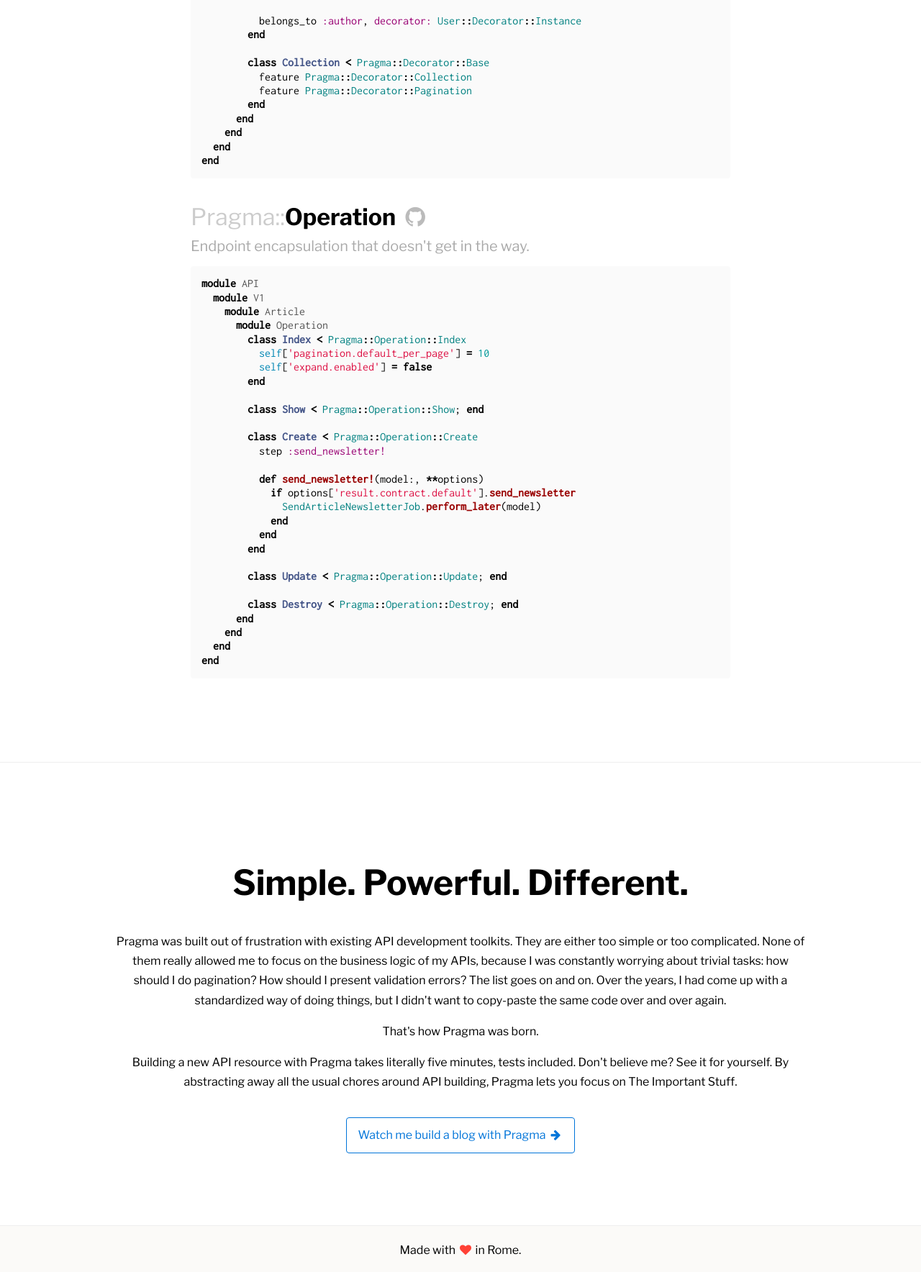
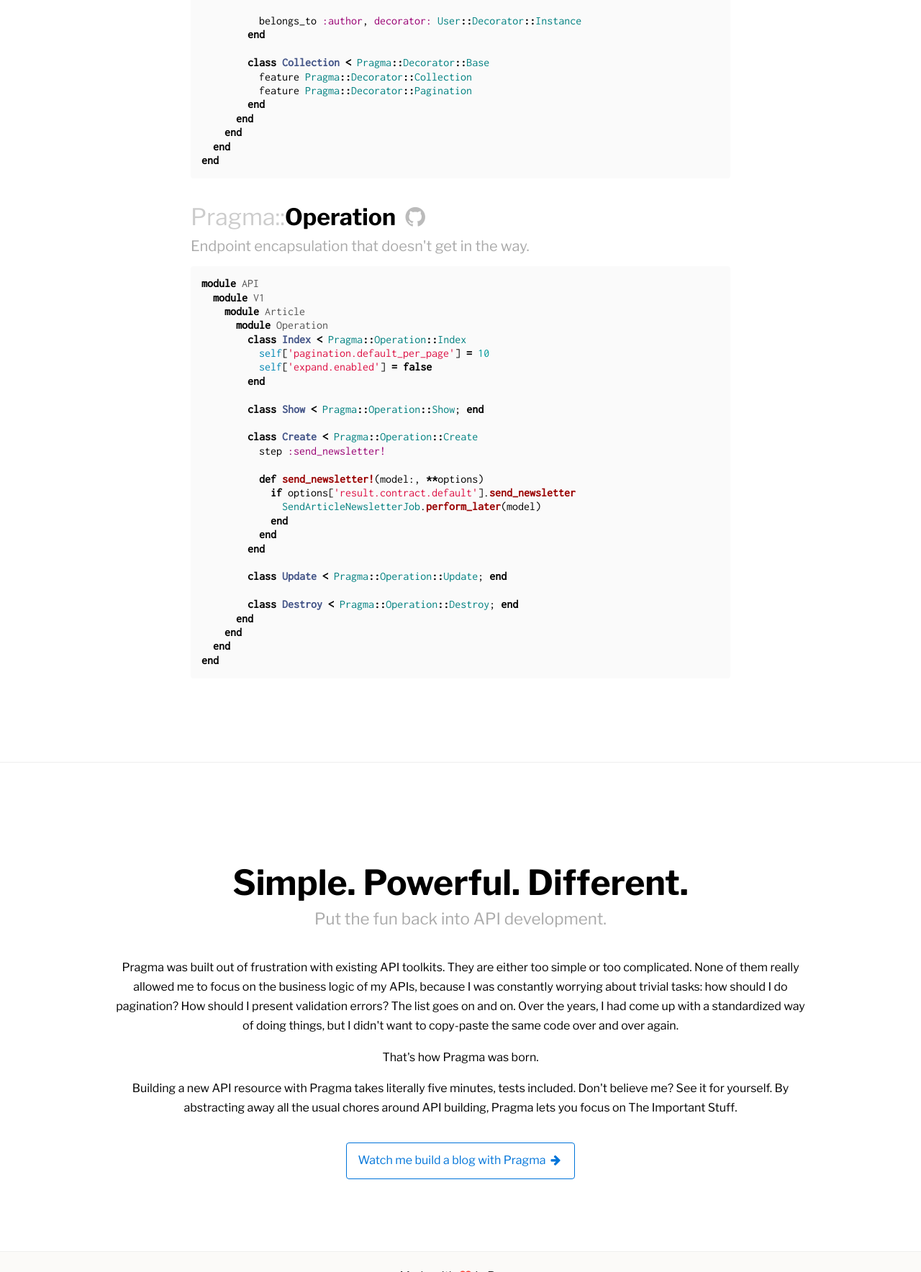
Before and after one commit to pragmarb/pragmarb.org, a Jekyll site: the page built from index.html, in a window 1280 px wide, cut to the strip 2705-4473 px from the top of the page. Shown: the whole strip at 72% size. Built offline with Jekyll 4.4.1, drawn with Linux system fonts in a browser that asks for light colours.

Commit message:
Adjust content section

```diff
--- a/css/components/_section.scss
+++ b/css/components/_section.scss
@@ -6,7 +6,7 @@
     text-align: center;
   }
 
-  p {
+  .section-content p {
     font-size: 1em;
     line-height: 1.7em;
 
@@ -21,6 +21,13 @@
   margin-bottom: 40px;
 }
 
+.section-subtitle {
+  color: $gray-darker;
+  font-size: 140%;
+  margin-top: -30px;
+  margin-bottom: 40px;
+}
+
 .section-container {
   max-width: 960px;
   margin: 0 auto;
--- a/index.html
+++ b/index.html
@@ -186,9 +186,11 @@
 <div class="section section-centered">
   <div class="section-container">
     <h2 class="section-title">Simple. Powerful. Different.</h2>
+    <p class="section-subtitle">Put the fun back into API development.</p>
 
+    <div class="section-content">
       <p>
-      Pragma was built out of frustration with existing API development toolkits. They are either
+        Pragma was built out of frustration with existing API toolkits. They are either
         too simple or too complicated. None of them really allowed me to focus on the business logic
         of my APIs, because I was constantly worrying about trivial tasks: how should I do pagination?
         How should I present validation errors? The list goes on and on. Over the years, I had come
@@ -203,6 +205,7 @@
         Don't believe me? See it for yourself. By abstracting away all the usual chores around API
         building, Pragma lets you focus on The Important Stuff.
       </p>
+    </div>
 
     <div class="section-actions">
       <a class="btn btn-outline" href="#">
```
Lines whose indentation alone changed are shown as unchanged.
